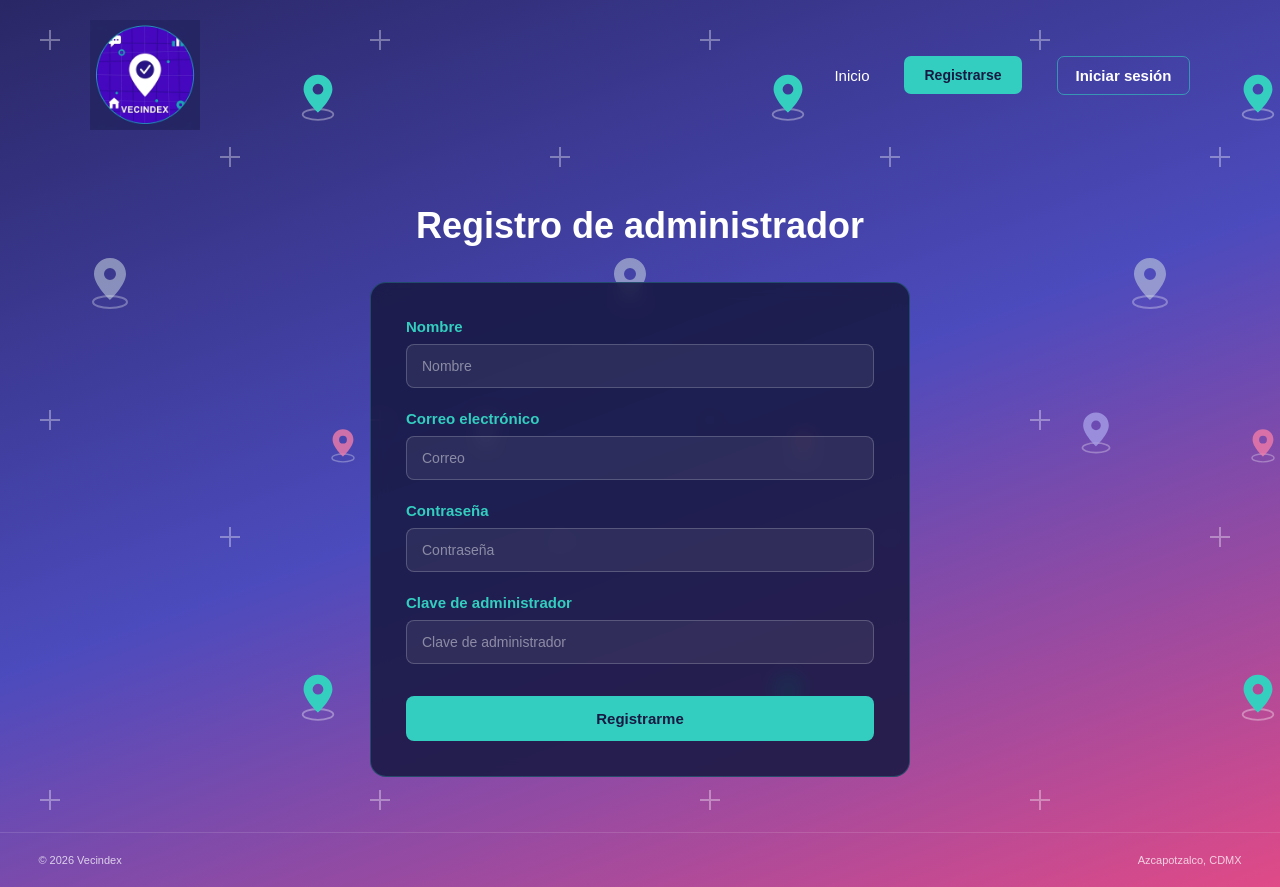
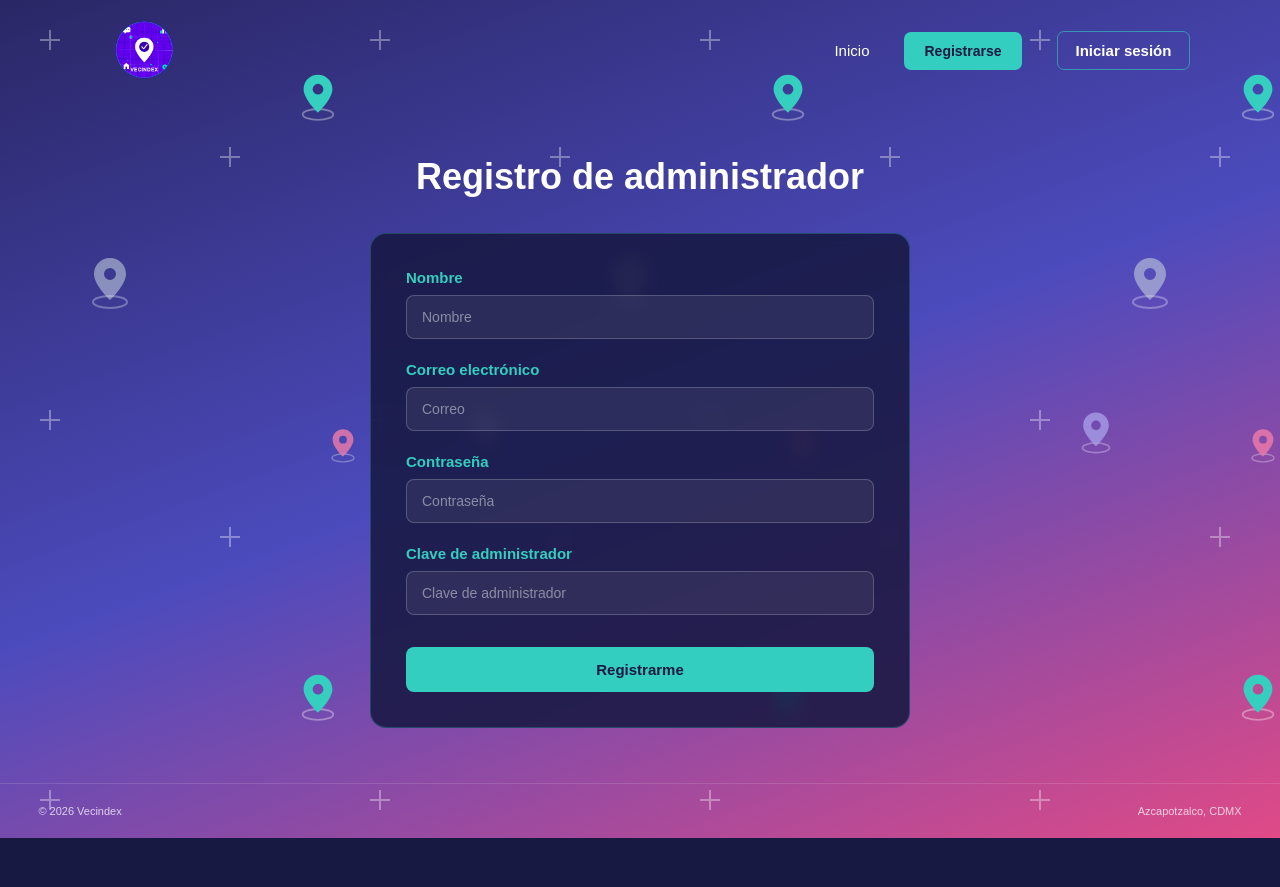
Before and after one commit to Ian-Alexander-Cruz/VECINDEX-FRONT, a Next.js app: page /registro/registro-admin in a window 1280 px wide. After the commit the page ends 838 px from the top, so only its background shows below. Built offline with nearby package versions, Linux system fonts and the light colour scheme; no server answers.

Commit message:
feat: implementacion logo en web

```diff
--- a/src/app/components/Navbar.jsx
+++ b/src/app/components/Navbar.jsx
@@ -7,7 +7,7 @@ export default function Navbar() {
         <header className={styles.navbar}>
             <Link href="/" className={styles.logo}>
                 <Image
-                    src="/images/logo-vecindex.jpg"
+                    src="/images/img.png"
                     alt="Vecindex - Inicio"
                     width={180}
                     height={55}
--- a/src/app/page.js
+++ b/src/app/page.js
@@ -87,9 +87,9 @@ export default function Home() {
               La app de Vecindex para Android.
             </p>
 
-            <a href="/downloads/vecindex.apk" download className={info.downloadButton}>
-              Descargar Vecindex {/*en el href todavía no está la ruta, pero ahí irá la ruta cuando tengamos la aplicación*/}
-            </a>
+            <p className={info.downloadButton}>
+              Descargar Vecindex {}
+            </p>
 
           </div>
 
```
Also changed, not shown: public/images/img.png (added).
